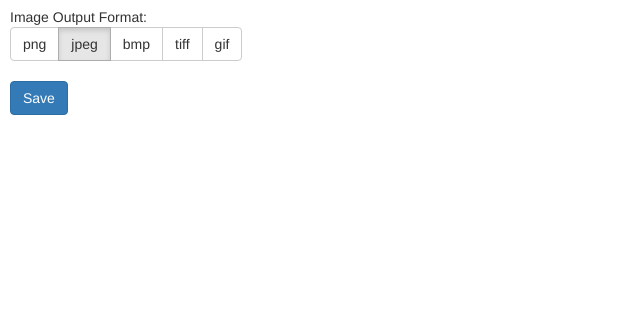
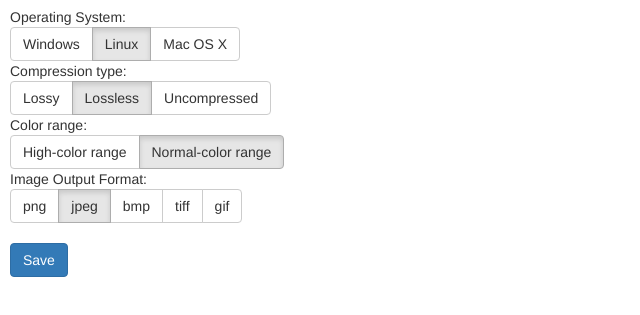
Before and after one commit to nicolaslangley/smart-image-conversion-extension, a browser extension: page app/options.html in a window 1280 px wide. Shown: the part 73-388 px from the top of the page, without its empty margins (0-640 px from the left). Drawn offline with nearby package versions, Linux system fonts and the light colour scheme; files that its build step writes are made by us from their sources.

Commit message:
Added new selection options Start of #9

```diff
--- a/app/options.html
+++ b/app/options.html
@@ -15,24 +15,66 @@
 <body>
 
 <h1>Smart Image Conversion Options</h1>
+
+Operating System:
+<br>
+<div id="operatingSystemOptions" class="btn-group" data-toggle="buttons">
+  <label class="btn btn-default">
+    <input type="radio" name="osOptions" id="windows" autocomplete="off" value="windows"> Windows
+  </label>
+  <label class="btn btn-default">
+    <input type="radio" name="osOptions" id="linux" autocomplete="off" value="linux"> Linux
+  </label>
+  <label class="btn btn-default">
+    <input type="radio" name="osOptions" id="osx" autocomplete="off" value="osx"> Mac OS X
+  </label>
+</div>
+<br>
+
+Compression type:
+<br>
+<div id="compressionOptions" class="btn-group" data-toggle="buttons">
+  <label class="btn btn-default">
+    <input type="radio" name="compressionOptions" id="lossy" autocomplete="off" value="lossy"> Lossy
+  </label>
+  <label class="btn btn-default">
+    <input type="radio" name="compressionOptions" id="lossless" autocomplete="off" value="lossless"> Lossless
+  </label>
+  <label class="btn btn-default">
+    <input type="radio" name="compressionOptions" id="uncompressed" autocomplete="off" value="uncompressed"> Uncompressed
+  </label>
+</div>
+<br>
+
+Color range:
+<br>
+<div id="colorSpaceOptions" class="btn-group" data-toggle="buttons">
+  <label class="btn btn-default">
+    <input type="radio" name="colorOptions" id="yescolorhigh" autocomplete="off" value="yescolorhigh"> High-color range
+  </label>
+  <label class="btn btn-default">
+    <input type="radio" name="colorOptions" id="nocolorhigh" autocomplete="off" value="nocolorhigh"> Normal-color range
+  </label>
+</div>
+<br>
+
 Image Output Format:
 <br>
-
 <div id="formatOptions" class="btn-group" data-toggle="buttons">
   <label class="btn btn-default">
-    <input type="radio" name="options" id="png" autocomplete="off" value="png"> png
+    <input type="radio" name="formatOptions" id="png" autocomplete="off" value="png"> png
   </label>
   <label class="btn btn-default">
-    <input type="radio" name="options" id="jpeg" autocomplete="off" value="jpeg"> jpeg
+    <input type="radio" name="formatOptions" id="jpeg" autocomplete="off" value="jpeg"> jpeg
   </label>
   <label class="btn btn-default">
-    <input type="radio" name="options" id="bmp" autocomplete="off" value="bmp"> bmp
+    <input type="radio" name="formatOptions" id="bmp" autocomplete="off" value="bmp"> bmp
   </label>
   <label class="btn btn-default">
-    <input type="radio" name="options" id="tiff" autocomplete="off" value="tiff"> tiff
+    <input type="radio" name="formatOptions" id="tiff" autocomplete="off" value="tiff"> tiff
   </label>
   <label class="btn btn-default">
-    <input type="radio" name="options" id="gif" autocomplete="off" value="gif"> gif
+    <input type="radio" name="formatOptions" id="gif" autocomplete="off" value="gif"> gif
   </label>
 </div>
 <br>
--- a/app/scripts.babel/options.js
+++ b/app/scripts.babel/options.js
@@ -2,11 +2,19 @@
 
 // Saves options to chrome.storage
 function save_options() {
-  var selected = $('#formatOptions input:radio:checked').val();
-  console.log(selected);
-  var format = selected;
+  var format = $('#formatOptions input:radio:checked').val();
+  var compression = $('#compressionOptions input:radio:checked').val();
+  var os = $('#operatingSystemOptions input:radio:checked').val();
+  var colorSetting = $('#colorSpaceOptions input:radio:checked').val();
+  console.log("Saving to format " + format);
+  console.log("Saving compression to " + compression);
+  console.log("Saving to operating system " + os);
+  console.log("Saving to color range " + colorSetting);
   chrome.storage.sync.set({
     outputFormat: format,
+    compressionType: compression,
+    operatingSystem: os,
+    colorRange: colorSetting
   }, function () {
     // Update status to let user know options were saved.
     var status = document.getElementById('status');
@@ -23,9 +31,18 @@
   console.log("Restoring options...");
   chrome.storage.sync.get({
     outputFormat: 'jpeg',
+    compressionType: 'lossless',
+    operatingSystem: 'linux',
+    colorRange: 'nocolorhigh'
   }, function (items) {
     console.log("Restoring to format " + items.outputFormat);
+    console.log("Restoring compression to " + items.compressionType);
+    console.log("Restoring to operating system " + items.operatingSystem);
+    console.log("Restoring to color range " + items.colorRange);
     $('#' + items.outputFormat).closest('.btn').button('toggle');
+    $('#' + items.compressionType).closest('.btn').button('toggle');
+    $('#' + items.operatingSystem).closest('.btn').button('toggle');
+    $('#' + items.colorRange).closest('.btn').button('toggle');
   });
 }
 
```
